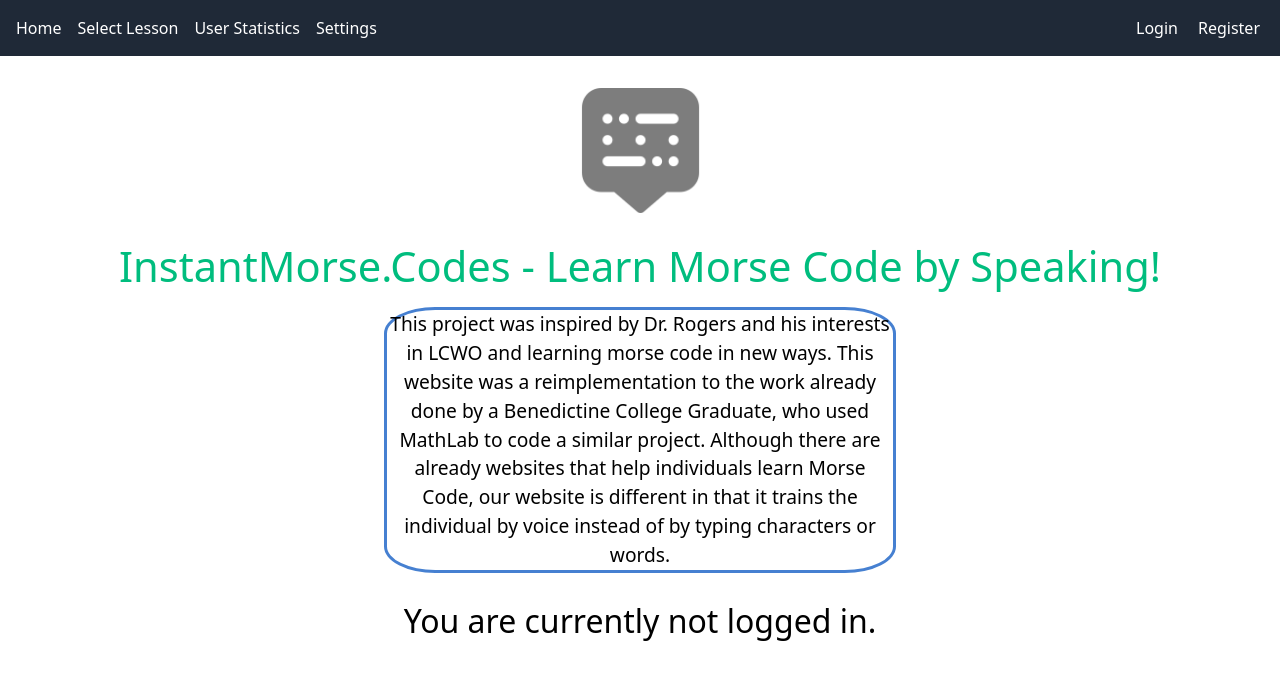
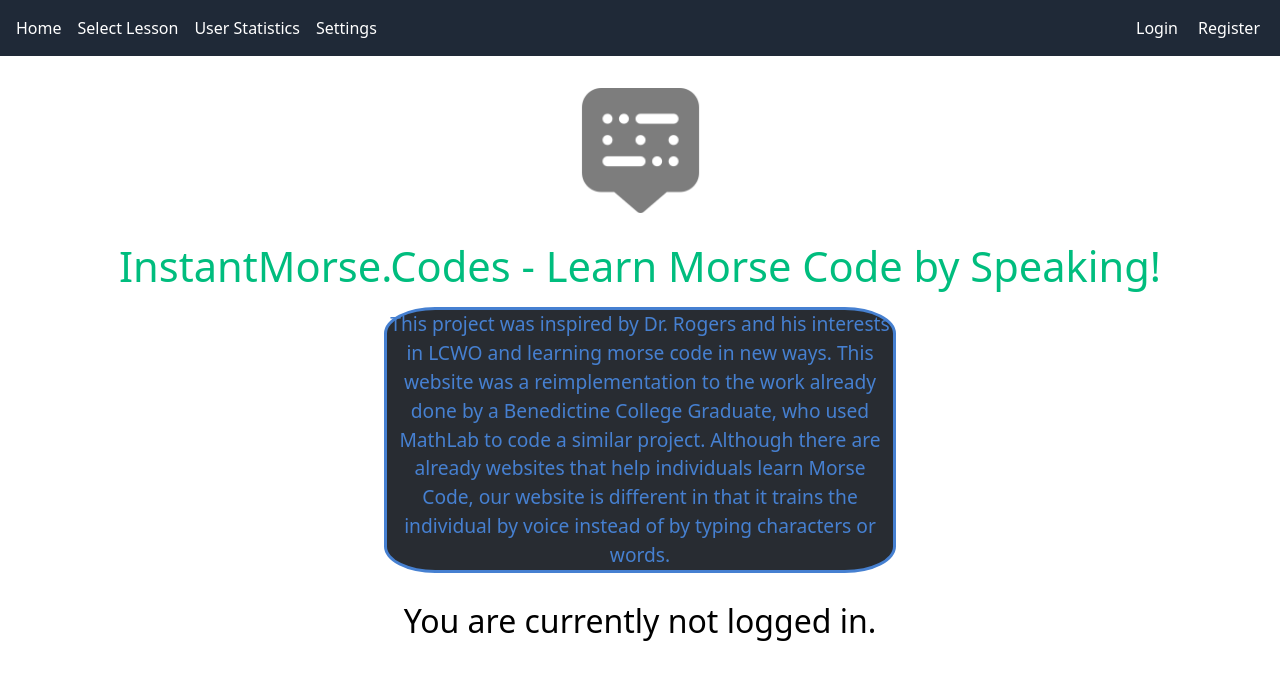
Before and after one commit to auditorylearningproject/instantmorse-frontend, a Vue app in the folder app-frontend/: page / in a window 1280 px wide. Shown: the top 680 px of the page. Built offline with nearby package versions, Linux system fonts and the light colour scheme; no server answers.

Commit message:
update home page

```diff
--- a/app-frontend/src/views/HomeView.vue
+++ b/app-frontend/src/views/HomeView.vue
@@ -165,6 +165,8 @@ a,
   border-radius: 10%;
   margin-left: 30%;
   margin-right: 30%;
+  background-color: rgb(40, 44, 50);
+  -webkit-text-fill-color: #4680d1;
 }
 
 /* @media (min-width: 1024px) {
```
